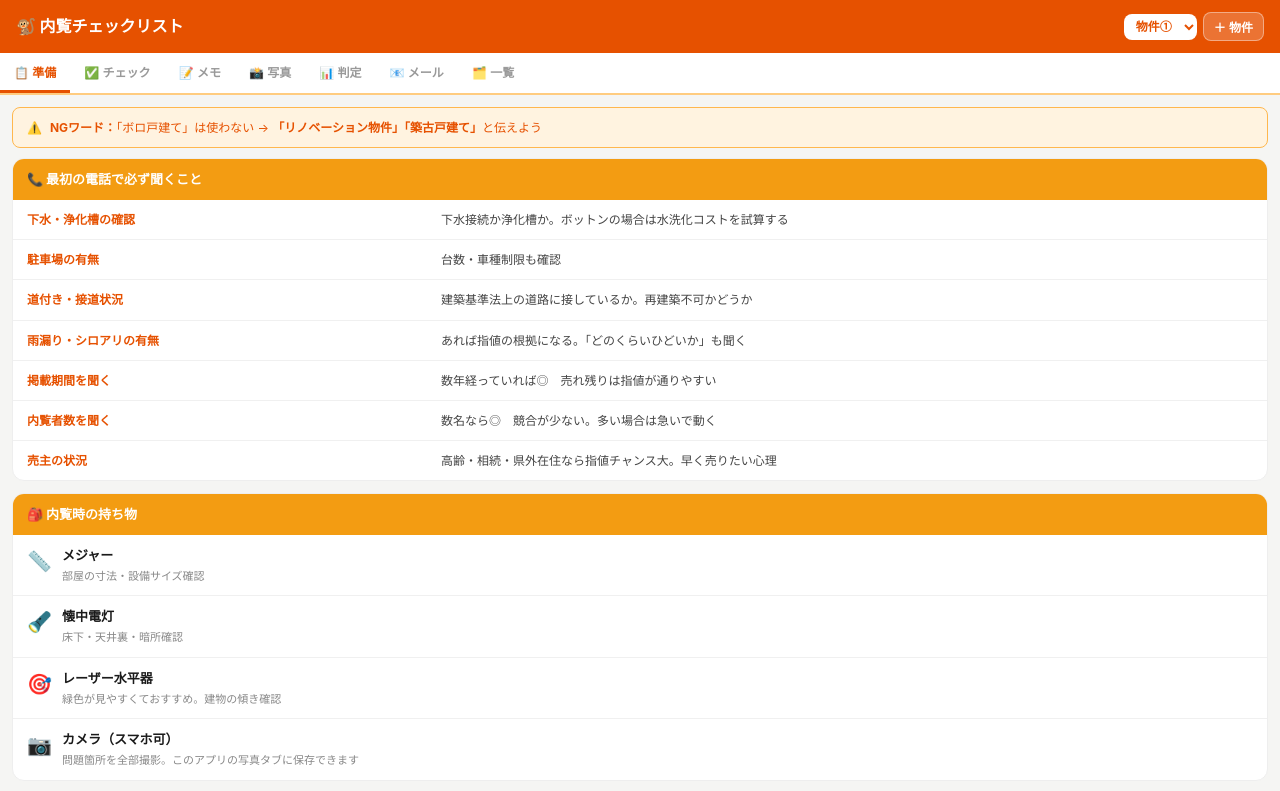
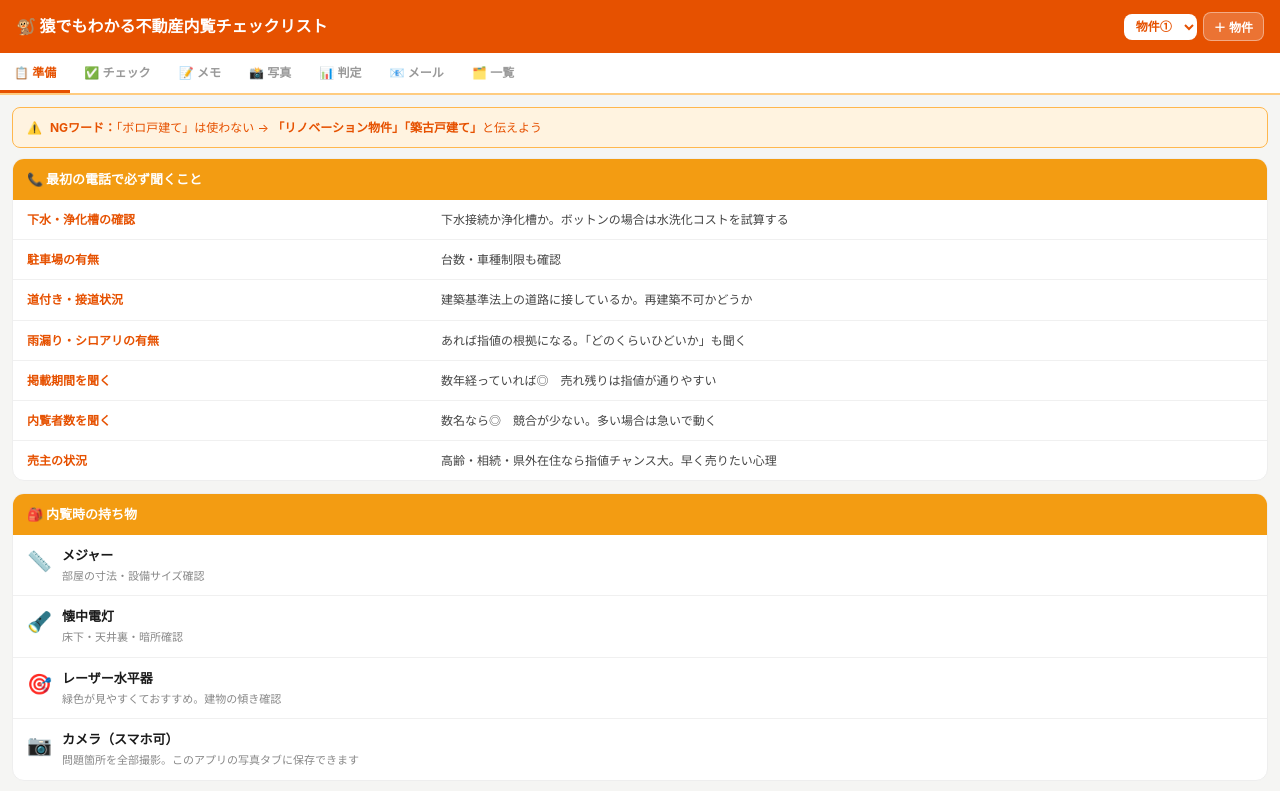
Before and after one commit to anguraminzoku-design/nairan-checklist, a plain HTML site: page index.html in a window 1280 px wide. Shown: the top 791 px of the page. Drawn offline with Linux system fonts and the light colour scheme.

Commit message:
タイトルを「猿でもわかる不動産内覧チェックリスト」に変更

```diff
--- a/index.html
+++ b/index.html
@@ -3,7 +3,7 @@
 <head>
 <meta charset="UTF-8">
 <meta name="viewport" content="width=device-width,initial-scale=1">
-<title>🐒 猿でもわかる 内覧チェックリスト</title>
+<title>🐒 猿でもわかる不動産内覧チェックリスト</title>
 <style>
 *{box-sizing:border-box;margin:0;padding:0}
 body{font-family:-apple-system,BlinkMacSystemFont,'Hiragino Sans',sans-serif;background:#f5f5f3;color:#1a1a1a;font-size:14px;line-height:1.6}
@@ -117,7 +117,7 @@ textarea.memo-input{resize:vertical;min-height:60px}
 <body>
 
 <div class="app-header">
-  <div class="app-title">🐒 内覧チェックリスト</div>
+  <div class="app-title">🐒 猿でもわかる不動産内覧チェックリスト</div>
   <div class="prop-select-wrap">
     <select id="prop-select" onchange="switchProp(this.value)"></select>
     <button class="btn-new-prop" onclick="openNewPropModal()">＋ 物件</button>
```
